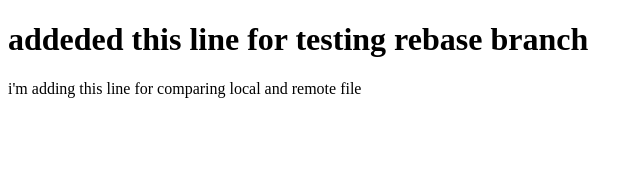
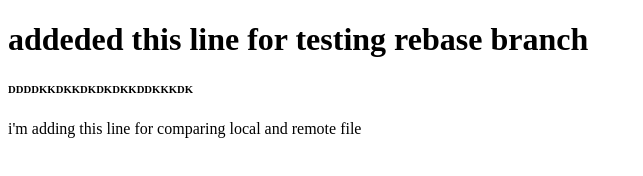
Before and after one commit to sherpacoding/demoapp, a plain HTML site: page index.html in a window 1280 px wide. Shown: the whole page, without its empty margins (0-643 px from the left). Drawn offline with Linux system fonts and the light colour scheme.

Commit message:
addded new content

```diff
--- a/index.html
+++ b/index.html
@@ -8,6 +8,8 @@
   </head>
   <body>
     <h1>addeded this line for testing rebase branch</h1>
+
+    <h6>DDDDKKDKKDKDKDKKDDKKKDK</h6>
   </body>
 </html>
 i'm adding this line for comparing local and remote file
```
Also changed, not shown: page.txt (added).
